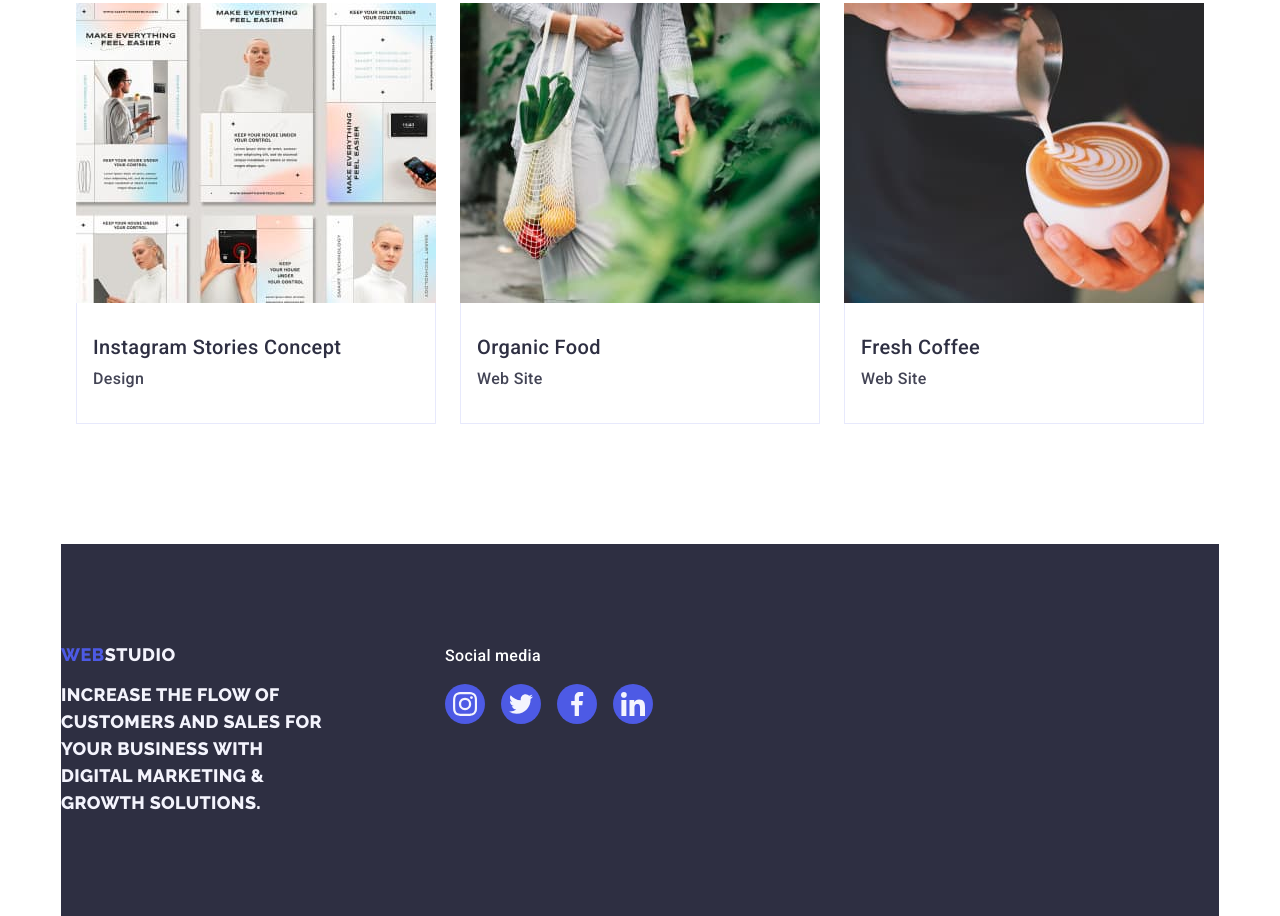
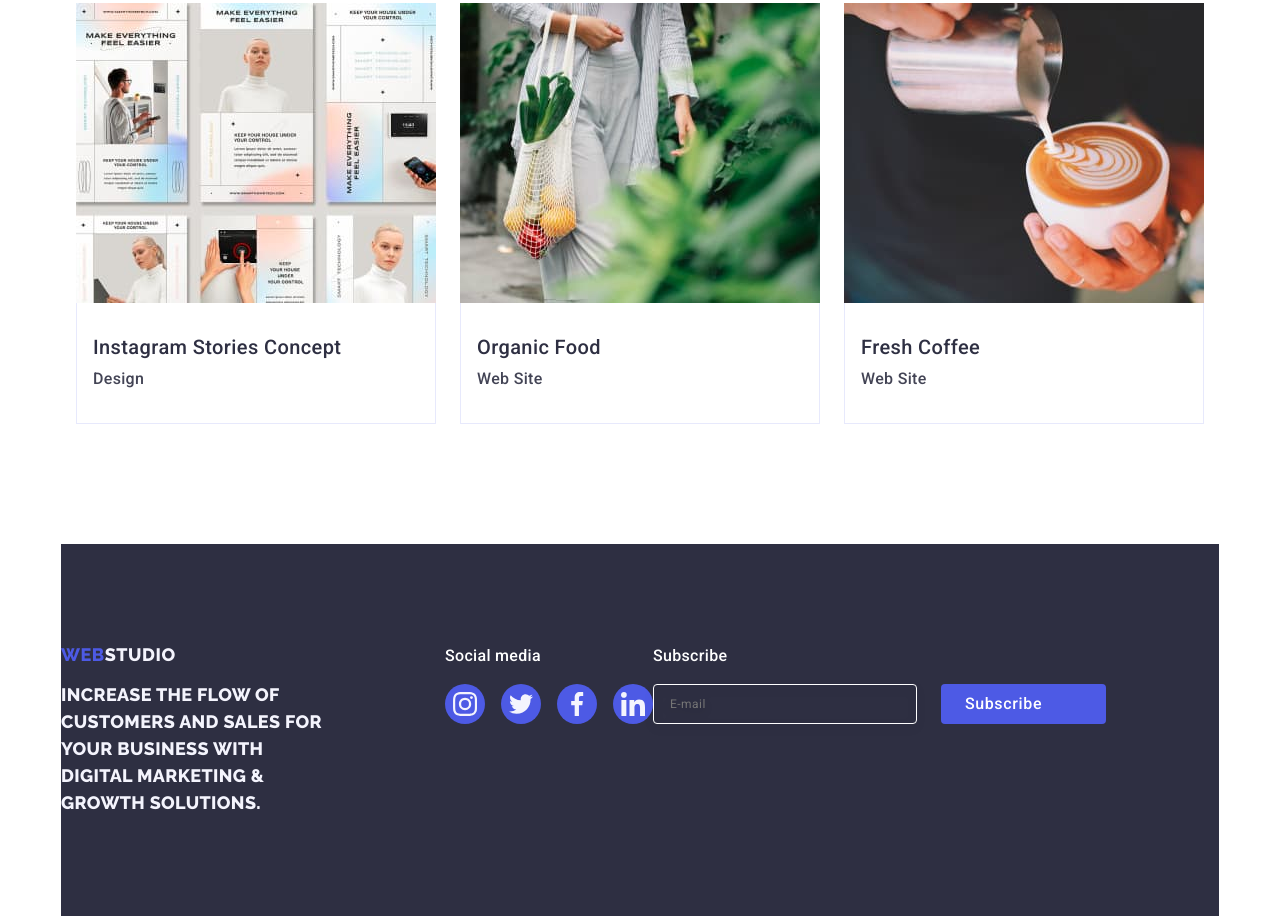
Before and after one commit to Vaddex/goit-markup-hw-05, a plain HTML site: page portfolio.html in a window 1280 px wide. Shown: the part 1226-2142 px from the top of the page. Drawn offline with nearby package versions, Linux system fonts and the light colour scheme.

Commit message:
change footer

```diff
--- a/portfolio.html
+++ b/portfolio.html
@@ -374,6 +374,25 @@
             </li>
           </ul>
         </div>
+        <div class="interactive-box">
+          <p class="interactive-p">Subscribe</p>
+          <form class="interactive-form">
+            <label class="interactive-form-label" for=""
+              ><input
+                name="e-mail"
+                type="email"
+                placeholder="E-mail"
+                class="input-email"
+              />
+            </label>
+            <button class="interactive-btn" type="submit">
+              Subscribe
+              <svg height="24" width="24" class="interactive-btn-icon">
+                <use href="./images/icons.svg#icon-paper-plane"></use>
+              </svg>
+            </button>
+          </form>
+        </div>
       </div>
     </footer>
   </body>
```
